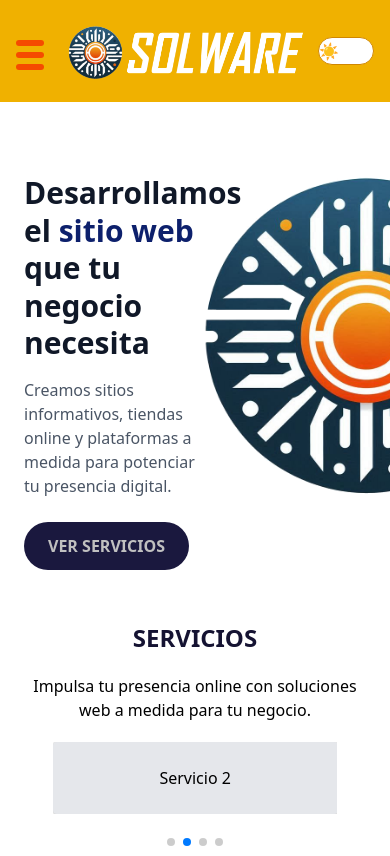
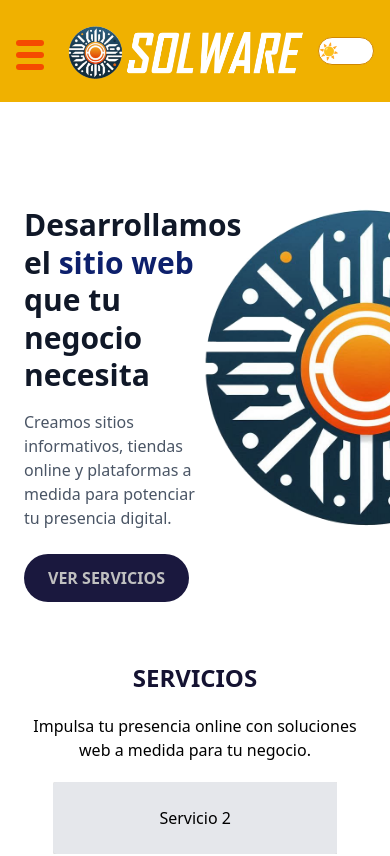
Before and after one commit to hectrhcc/Solware, a React (Vite) app: page / in a window 390 px wide. Shown: the top 856 px of the page. Built offline with nearby package versions, Linux system fonts and the light colour scheme.

Commit message:
arreglos3

```diff
--- a/src/components/HeroSection.jsx
+++ b/src/components/HeroSection.jsx
@@ -3,7 +3,7 @@ import solware from '../../public/solware.png';
 
 export default function HeroSection() {
   return (
-    <section className=" mb-0 pb-0 w-full bg-white py-12 px-6 flex flex-row items-center justify-between gap-0 lg:gap-20 lg:py-10 overflow-hidden">
+    <section className=" mb-0 pb-0 w-full bg-white py-20 px-6 flex flex-row items-center justify-between gap-0 lg:gap-20 lg:py-10 overflow-hidden">
 
       {/* Texto a la izquierda */}
       <div className="w-1/2 md:w-2/3 lg:w-1/2 text-left">
--- a/src/pages/Home.jsx
+++ b/src/pages/Home.jsx
@@ -9,7 +9,7 @@ const Home = () => {
   return (
     <>
     <HeroSection/>
-    <div className='w-full'>
+    <div className='w-full mt-2'>
     <Servicios />
     </div>
     <div className=' w-full'>
```
